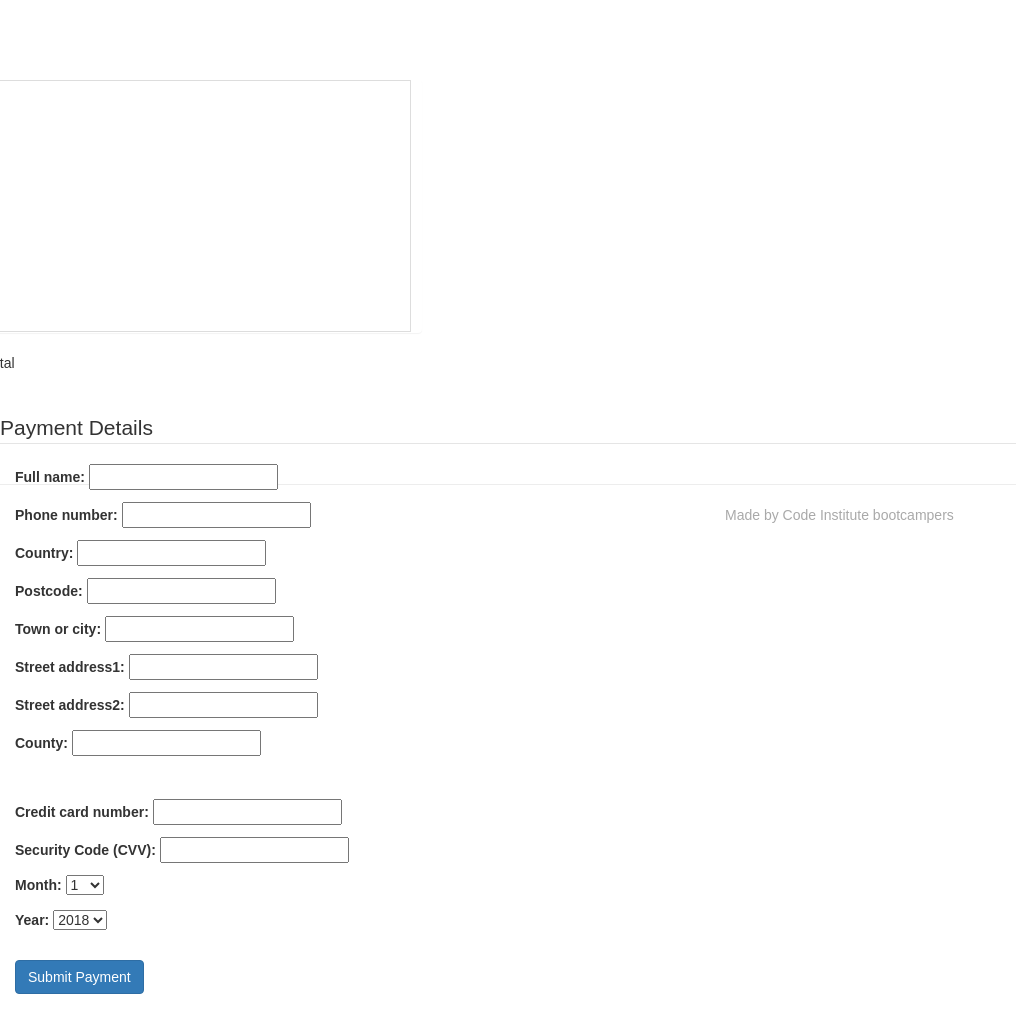
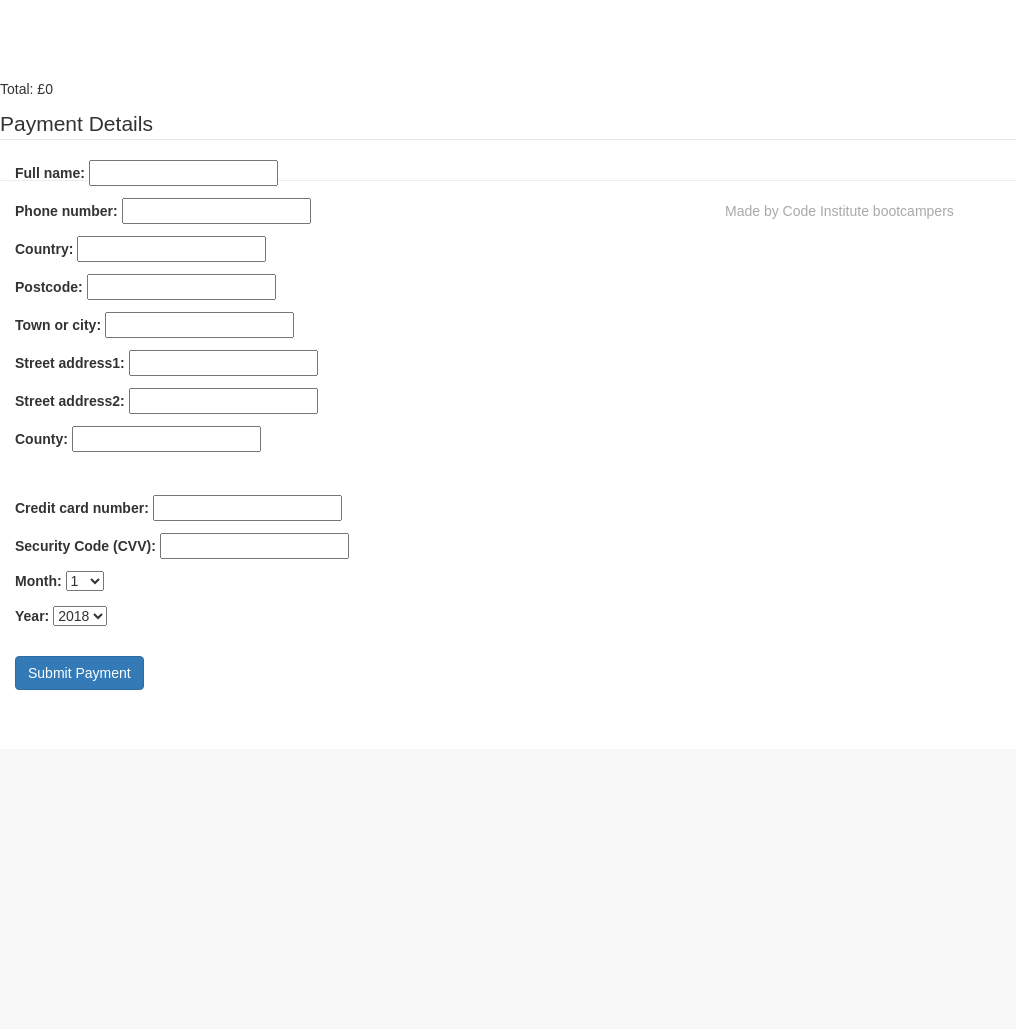
Before and after one commit to Bad-Gandalf/milestone-5-rick-will-fix-it, a Django app: page /checkout/ in a window 1280 px wide. Shown: the part 51-1080 px from the top of the page, without its empty margins (0-1016 px from the left). After the commit the page ends 741 px from the top, so only its background shows below. Run offline with Django 3.2, Linux system fonts and the light colour scheme; a user stored in the database is signed in; parts of the project's set-up code (start-up, migrations or seed data) failed here and were passed over; some libraries are stand-ins or nearby versions; some web fonts are replaced.

Commit message:
working checkout, stripe fixed. Cannot get environment variables from env.py yet

```diff
--- a/checkout/views.py
+++ b/checkout/views.py
@@ -15,31 +15,35 @@
     if request.method =="POST":
         order_form = OrderForm(request.POST)
         payment_form = MakePaymentForm(request.POST)
-        contribution_form = ContributionForm(request.POST)
 
 
-        if order_form.is_valid() and payment_form.is_valid() and contribution_form.is_valid():
+
+        if order_form.is_valid() and payment_form.is_valid():
             order = order_form.save(commit=False)
             order.date = timezone.now()
             order.save()
 
 
-            contribution = request.POST.get('contribution')
 
-            feature = get_object_or_404(Feature, pk=request.feature.id)
-            total = contribution
-            user = request.user
-            order_line_item = OrderLineItem(user = user,
-                                            order = order,
-                                            feature = feature,
-                                            contribution = total,
-                                            )
-            order_line_item.save()
+
+            cart = request.session.get('cart', {})
+            total = 0
+            for id, contribution in cart.items():
+                feature = get_object_or_404(Feature, pk=id)
+                total += contribution
+                order_line_item = OrderLineItem(order = order,
+                                                feature = feature,
+                                                contribution = contribution,
+                                                user = request.user,
+                                                )
+                order_line_item.save()
+
+
             try:
                 customer = stripe.Charge.create(
                     amount = int(total * 100),
                     currency = "EUR",
-                    description = request.user.email,
+                    description = "Dummy Transaction",
                     card = payment_form.cleaned_data['stripe_id'],
                     )
             except stripe.error.CardError:
@@ -48,7 +52,7 @@
             if customer.paid:
                 messages.error(request, "You have successfully paid")
                 request.session['cart'] = {}
-                return redirect(reverse('products'))
+                return redirect(reverse('index'))
             else:
                 messages.error(request, "Unable to take payment")
 
--- a/static/stripe.js
+++ b/static/js/stripe.js
@@ -8,7 +8,7 @@
             cvc: $("#id_cvv").val()
         };
 
-        Stripe.createToken(card, function(status,response) {
+        Stripe.createToken(card, function(status, response) {
             if (status === 200) {
                 $("#credit-card-errors").hide();
                 $("#id_stripe_id").val(response.id);
--- a/templates/base.html
+++ b/templates/base.html
@@ -4,10 +4,9 @@
 <head>
     <title>Stack - BootCamp Blog</title>
     <link rel="stylesheet" href="https://cdnjs.cloudflare.com/ajax/libs/bootswatch/3.3.7/cerulean/bootstrap.min.css">
-
     <link rel="stylesheet" href="https://use.fontawesome.com/releases/v5.2.0/css/all.css" integrity="sha384-hWVjflwFxL6sNzntih27bfxkr27PmbbK/iSvJ+a4+0owXq79v+lsFkW54bOGbiDQ" crossorigin="anonymous">
     <link rel="stylesheet" href="{% static 'css/custom.css' %}">
-    <script src="https://cdnjs.cloudflare.com/ajax/libs/jquery/3.2.1/jquery.min.js"></script>
+    <script src="https://code.jquery.com/jquery-3.3.1.min.js" integrity="sha256-FgpCb/KJQlLNfOu91ta32o/NMZxltwRo8QtmkMRdAu8=" crossorigin="anonymous"></script>
     <script src="https://cdnjs.cloudflare.com/ajax/libs/twitter-bootstrap/3.3.7/js/bootstrap.min.js"></script>
     <script type="text/javascript">
         $(document).ready(function(){
@@ -17,6 +16,8 @@
             });
         });
     </script>
+    {% block head_js %}
+{% endblock head_js %}
 </head>
 <body>
     <!-- Fixed masthead -->
--- a/templates/checkout/checkout.html
+++ b/templates/checkout/checkout.html
@@ -7,25 +7,29 @@
 </script>
 <script type="text/javascript" src="{% static 'js/stripe.js' %}"></script>
 {% endblock %} {% block content %}
+
+
 <div class="row row-flex">
+{% for item in cart_items %}
+    <div class="col-xs-8 panel">
+        <div class="panel-body">
 
-    <div class="col-xs-10 col-xs-offset-1 col-sm-offset-0 col-sm-6 col-md-4 display panel panel-default">
-        <div class="panel-body">
-            <div class="product" style="background-image: url('{{ feature.image.url }}')"></div>
             <div class="caption">
-                <h3>{{ feature.title }}</h3>
-                <p class="product-description">{{ feature.content }}</p>
-                <p>{{ feature.author.username }}</p>
-                <p>{{ feature.price }}</p>
+                <h3>{{ item.feature.title }}</h3>
+                <p class="product-description">{{ item.feature.content }}</p>
+                <p>{{ item.feature.author.username }}</p>
+                <p>{{ item.feature.price }}</p>
+                <p>{{ item.contribution }}</p>
             </div>
         </div>
     </div>
+{% endfor %}
+<div class="col-xs-4">
+    <p>Total: £<span class="glyphicon glyphicon-pound" aria-hidden="true"></span>{{ total }}</p>
 
 </div>
-<div class="row">
-    <p>Total</p>
-    <p><span class="glyphicon glyphicon-euro" aria-hidden="true"></span>{{ total }}</p>
 </div>
+
 
 <form role="form" method="post" id="payment-form" action="{% url 'checkout' %}">
     <legend>Payment Details</legend>
```
Also changed, not shown: db.sqlite3.
